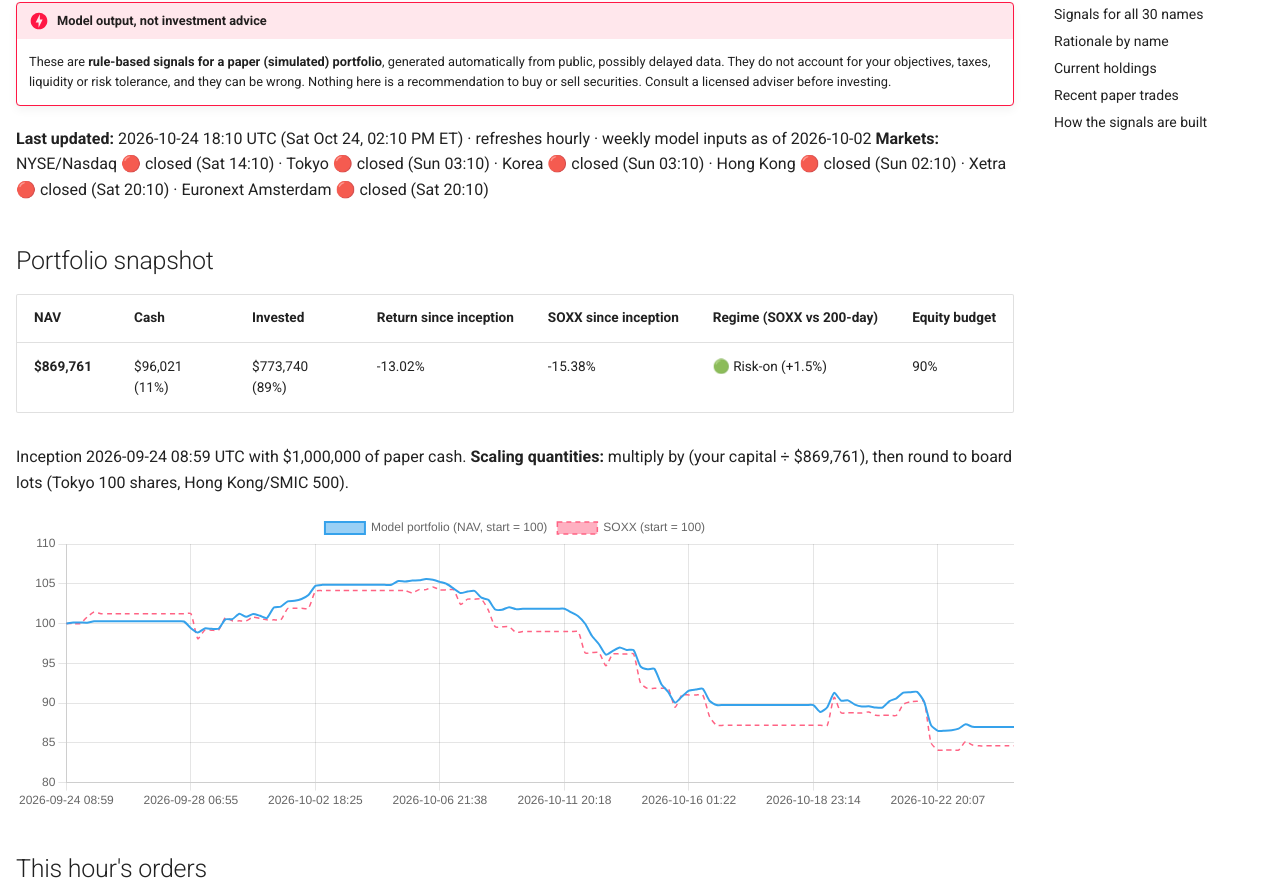
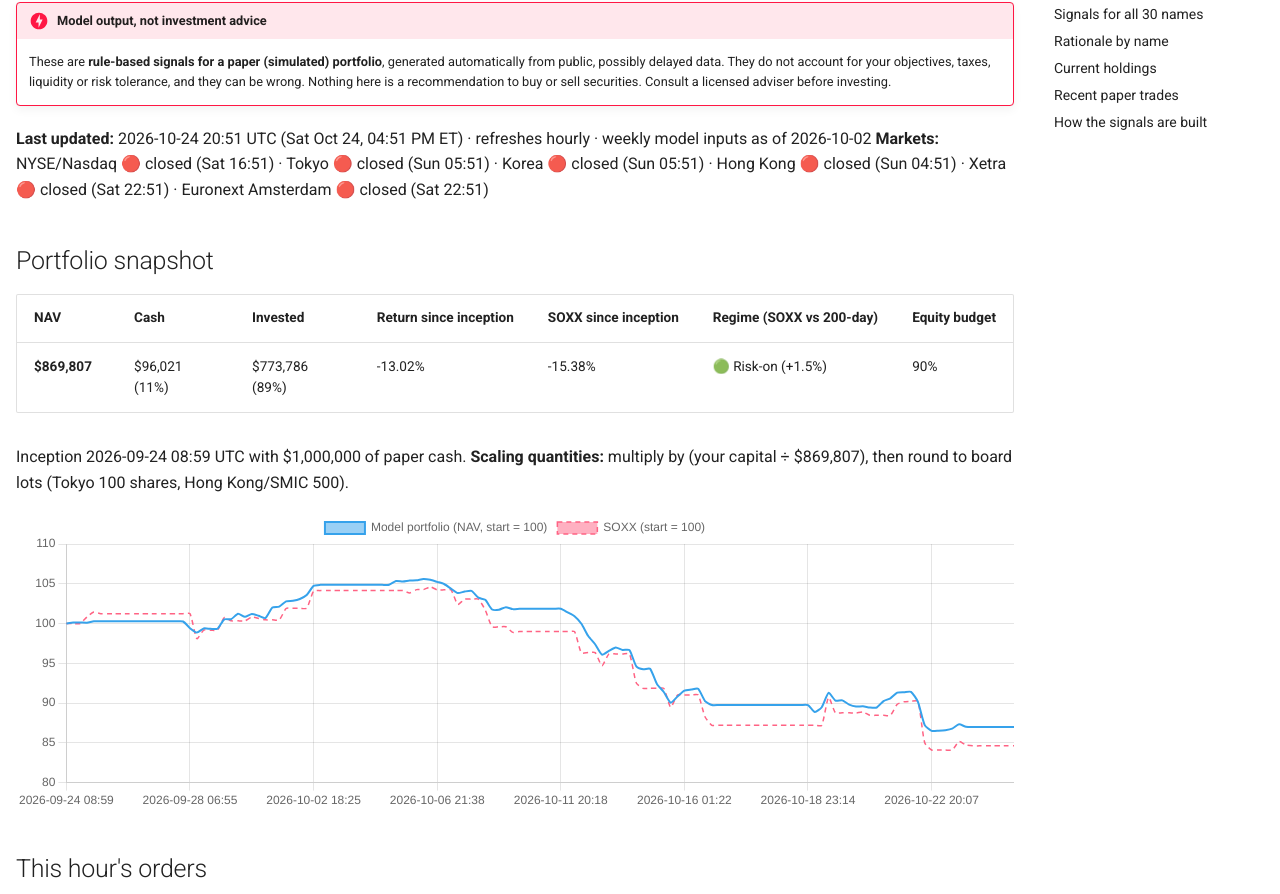
Before and after one commit to findnavish/InvestmentOpportunities, an MkDocs documentation site: the page built from docs/trade-signals/index.md, in a window 1280 px wide and 1400 px high. Shown: the part 226-1120 px from the top of the window. Built offline with MkDocs 1.6.1 and Material for MkDocs 9.7.7, drawn with Linux system fonts in a browser that asks for light colours; comment, search, counter and statistics services are not loaded; some of the changed text lies outside the part shown.

Commit message:
Signals update 2026-10-24 20:51 UTC

```diff
--- a/docs/trade-signals/index.md
+++ b/docs/trade-signals/index.md
@@ -8,16 +8,16 @@ hide:
 !!! danger "Model output, not investment advice"
     These are **rule-based signals for a paper (simulated) portfolio**, generated automatically from public, possibly delayed data. They do not account for your objectives, taxes, liquidity or risk tolerance, and they can be wrong. Nothing here is a recommendation to buy or sell securities. Consult a licensed adviser before investing.
 
-**Last updated:** 2026-10-24 18:10 UTC (Sat Oct 24, 02:10 PM ET) · refreshes hourly · weekly model inputs as of 2026-10-02
-**Markets:** NYSE/Nasdaq 🔴 closed (Sat 14:10) · Tokyo 🔴 closed (Sun 03:10) · Korea 🔴 closed (Sun 03:10) · Hong Kong 🔴 closed (Sun 02:10) · Xetra 🔴 closed (Sat 20:10) · Euronext Amsterdam 🔴 closed (Sat 20:10)
+**Last updated:** 2026-10-24 20:51 UTC (Sat Oct 24, 04:51 PM ET) · refreshes hourly · weekly model inputs as of 2026-10-02
+**Markets:** NYSE/Nasdaq 🔴 closed (Sat 16:51) · Tokyo 🔴 closed (Sun 05:51) · Korea 🔴 closed (Sun 05:51) · Hong Kong 🔴 closed (Sun 04:51) · Xetra 🔴 closed (Sat 22:51) · Euronext Amsterdam 🔴 closed (Sat 22:51)
 
 ## Portfolio snapshot
 
 | NAV | Cash | Invested | Return since inception | SOXX since inception | Regime (SOXX vs 200-day) | Equity budget |
 |---|---|---|---|---|---|---|
-| **$869,761** | $96,021 (11%) | $773,740 (89%) | -13.02% | -15.38% | 🟢 Risk-on (+1.5%) | 90% |
+| **$869,807** | $96,021 (11%) | $773,786 (89%) | -13.02% | -15.38% | 🟢 Risk-on (+1.5%) | 90% |
 
-Inception 2026-09-24 08:59 UTC with $1,000,000 of paper cash. **Scaling quantities:** multiply by (your capital ÷ $869,761), then round to board lots (Tokyo 100 shares, Hong Kong/SMIC 500).
+Inception 2026-09-24 08:59 UTC with $1,000,000 of paper cash. **Scaling quantities:** multiply by (your capital ÷ $869,807), then round to board lots (Tokyo 100 shares, Hong Kong/SMIC 500).
 
 <canvas id="navChart" height="90"></canvas>
 
```
Also changed, not shown: other parts of docs/trade-signals/index.md (+3 -3 lines), docs/trade-signals/nav.json (+1 -1 lines).
